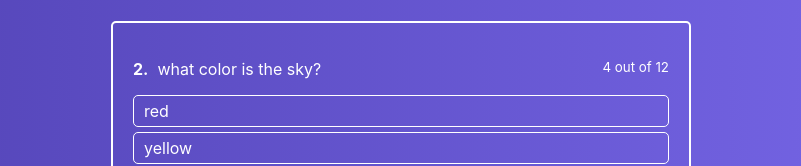
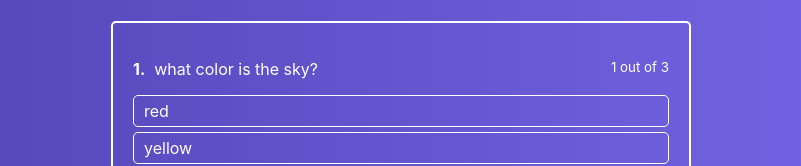
Before and after one commit to Niiaz-Gabidullin/react-project, a React (Create React App) app: page / in a window 1280 px wide. Shown: the part 161-327 px from the top of the page, without its empty margins (239-1040 px from the left). Built offline with nearby package versions, Linux system fonts and the light colour scheme.

Commit message:
question change

```diff
--- a/src/components/ActiveQuiz/ActiveQuiz.js
+++ b/src/components/ActiveQuiz/ActiveQuiz.js
@@ -7,10 +7,12 @@ function ActiveQuiz(props) {
     <div className="ActiveQuiz">
       <p className="Question">
         <span>
-          <strong>2.</strong>&nbsp; {props.question}
+          <strong>{props.answerNumber}.</strong>&nbsp; {props.question}
         </span>
 
-        <small>4 out of 12</small>
+        <small>
+          {props.answerNumber} out of {props.quizLength}
+        </small>
       </p>
       <AnswersList
         answers={props.answers}
--- a/src/containers/Quiz/Quiz.js
+++ b/src/containers/Quiz/Quiz.js
@@ -4,10 +4,34 @@ import ActiveQuiz from "../../components/ActiveQuiz/ActiveQuiz";
 
 class Quiz extends Component {
   state = {
+    activeQuestion: 0,
     quiz: [
       {
         question: "what color is the sky?",
+        rightAnswerId: 3,
+        id: 1,
+        answers: [
+          { text: "red", id: 1 },
+          { text: "yellow", id: 2 },
+          { text: "blue", id: 3 },
+          { text: "orange", id: 4 },
+        ],
+      },
+      {
+        question: "what color is the blood?",
+        rightAnswerId: 1,
+        id: 2,
+        answers: [
+          { text: "red", id: 1 },
+          { text: "yellow", id: 2 },
+          { text: "blue", id: 3 },
+          { text: "orange", id: 4 },
+        ],
+      },
+      {
+        question: "what color is the sun?",
         rightAnswerId: 2,
+        id: 3,
         answers: [
           { text: "red", id: 1 },
           { text: "yellow", id: 2 },
@@ -19,6 +43,9 @@ class Quiz extends Component {
   };
   onAnswerClickHandler = (answerId) => {
     console.log(answerId);
+    this.setState({
+      activeQuestion: this.state.activeQuestion + 1,
+    });
   };
   render() {
     return (
@@ -26,9 +53,11 @@ class Quiz extends Component {
         <div className="QuizWrapper">
           <h1>Answer all questions</h1>
           <ActiveQuiz
-            answers={this.state.quiz[0].answers}
-            question={this.state.quiz[0].question}
+            answers={this.state.quiz[this.state.activeQuestion].answers}
+            question={this.state.quiz[this.state.activeQuestion].question}
             onAnswerClick={this.onAnswerClickHandler}
+            quizLength={this.state.quiz.length}
+            answerNumber={this.state.activeQuestion + 1}
           ></ActiveQuiz>
         </div>
       </div>
```
